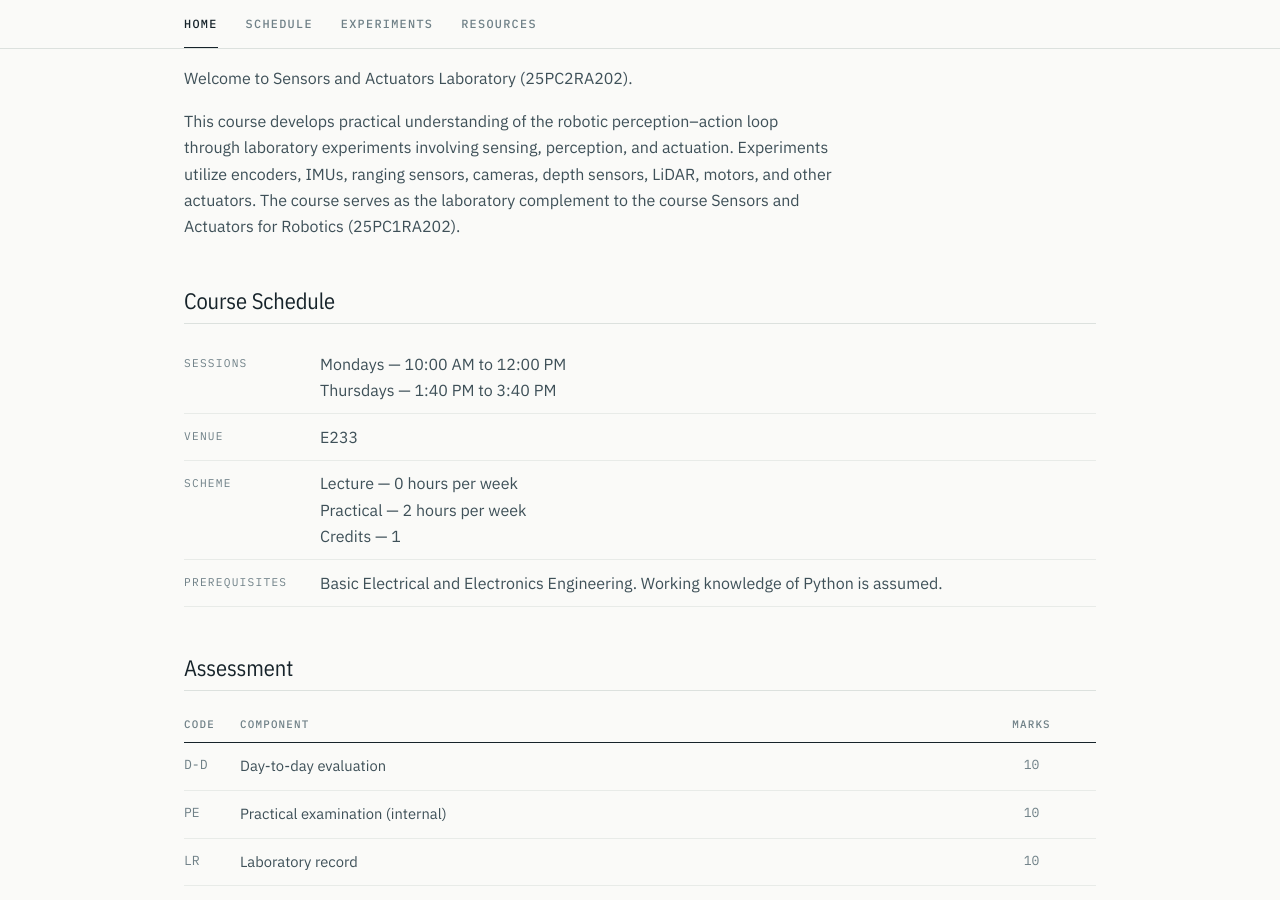
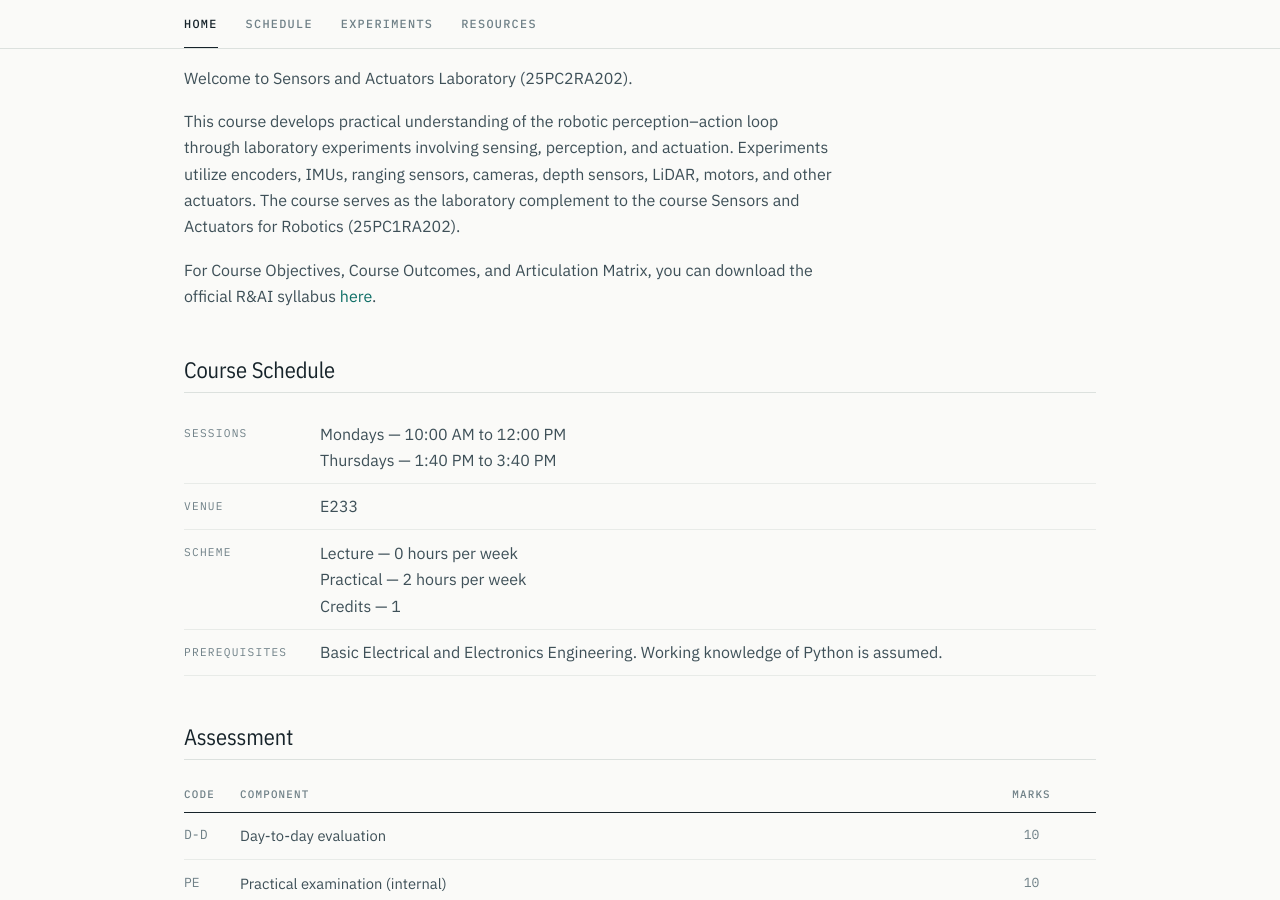
Before and after one commit to uhvardhan/sensors-actuators-lab, a Jekyll site: the page built from index.md, in a window 1280 px wide and 900 px high, scrolled down 352 px. Built offline with Jekyll 4.4.1, drawn with Linux system fonts in a browser that asks for light colours.

Commit message:
Link the official R&AI syllabus from the course description
Points at the institute-hosted R25 PDF for the course objectives,
outcomes and articulation matrix that came off the site with the
Overview tab.

Co-Authored-By: Claude Opus 5 <noreply@anthropic.com>
Claude-Session: https://claude.ai/code/session_019icvzhAgnNWJ32j6aSJQQF

```diff
--- a/index.md
+++ b/index.md
@@ -11,3 +11,6 @@ laboratory experiments involving sensing, perception, and actuation. Experiments
 encoders, IMUs, ranging sensors, cameras, depth sensors, LiDAR, motors, and other actuators.
 The course serves as the laboratory complement to the course Sensors and Actuators for
 Robotics (25PC1RA202).
+
+For Course Objectives, Course Outcomes, and Articulation Matrix, you can download the
+official R&AI syllabus [here](https://www.vnrvjiet.ac.in/__l5e/assets-v1/2ffff3c9-daea-4ba1-bc7e-42dea9745c15/II-B.Tech-RAI-R25.pdf).
```
